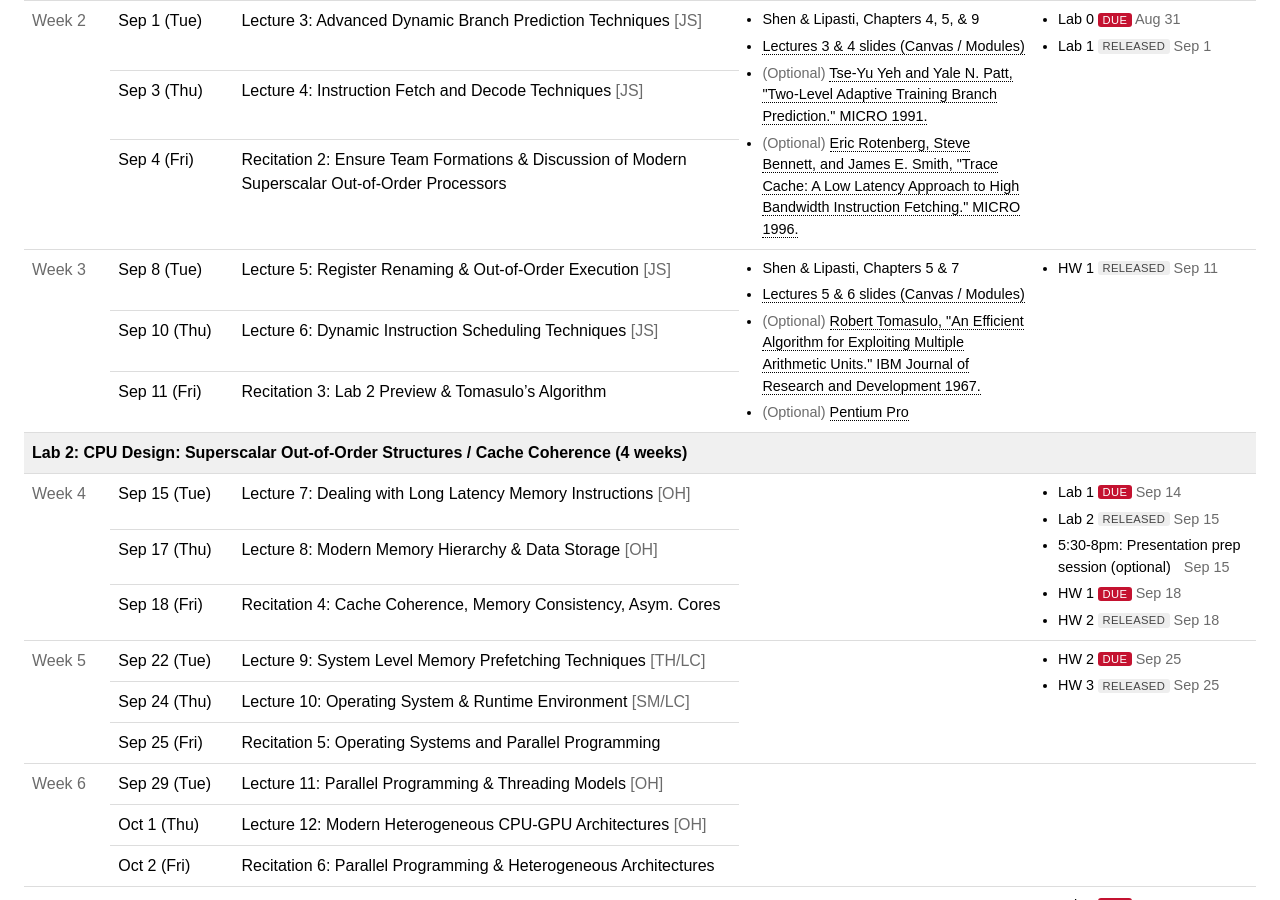
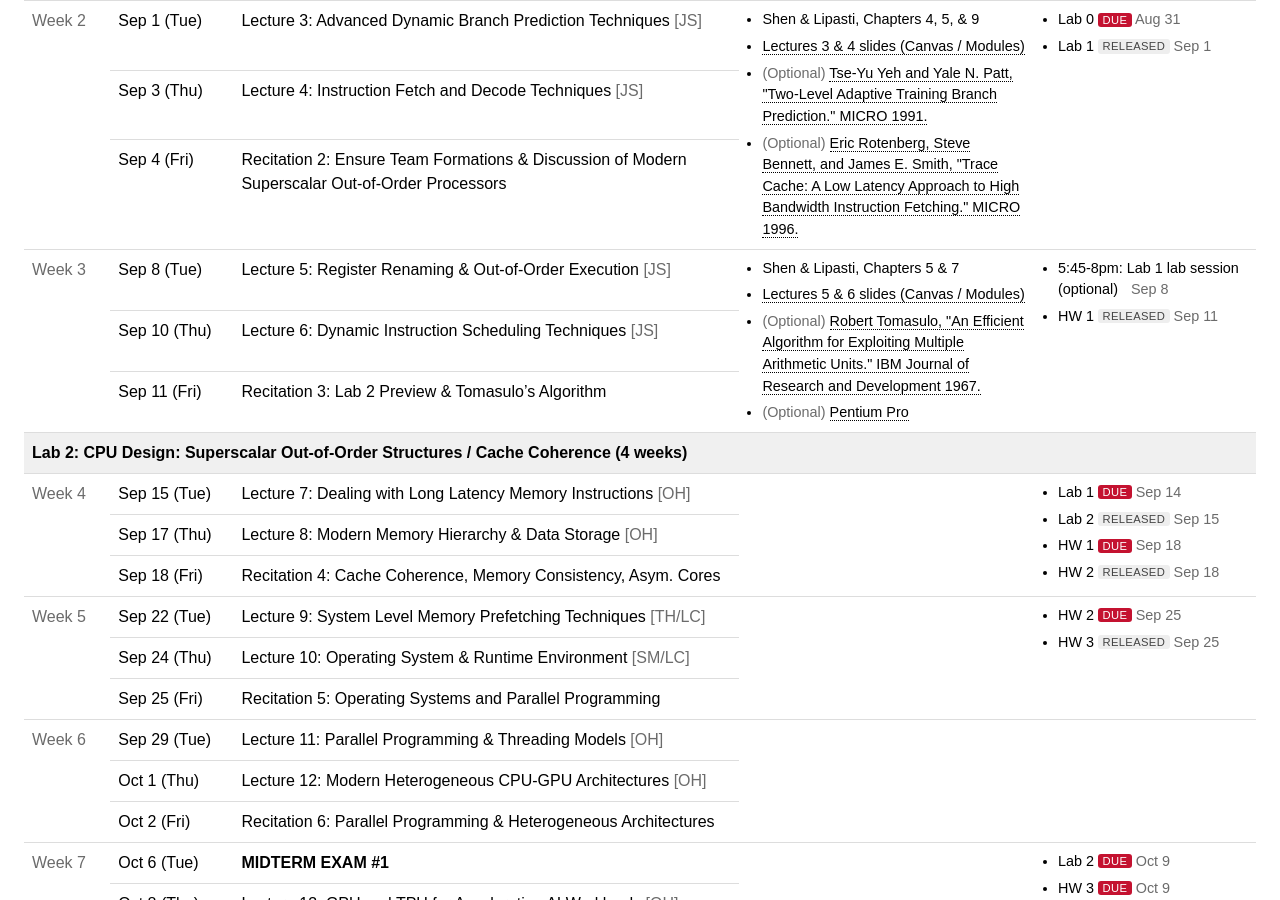
Before and after one commit to cmu-ece18740/cmu-ece18740.github.io, a Jekyll site: the page built from index.html, in a window 1280 px wide and 900 px high, scrolled down 1059 px. Built offline with Jekyll 4.4.1, drawn with Linux system fonts in a browser that asks for light colours; some of the changed lines change nothing that is shown.

Commit message:
Add in lab 1 session to schedule

```diff
--- a/_data/schedule.yml
+++ b/_data/schedule.yml
@@ -135,6 +135,8 @@ weeks:
         url: https://en.wikipedia.org/wiki/Pentium_Pro
         optional: true
     assignments:
+      - name: "5:45-8pm: Lab 1 lab session (optional)"
+        date: 2026-09-08
       - name: "HW 1"
         status: released
         date: 2026-09-11
@@ -163,8 +165,8 @@ weeks:
       - name: "Lab 2"
         status: released
         date: 2026-09-15
-      - name: "5:30-8pm: Presentation prep session (optional)"
-        date: 2026-09-15
+#      - name: "5:30-8pm: Presentation prep session (optional)"
+#        date: 2026-09-15
       - name: "HW 1"
         status: due
         date: 2026-09-18
```
